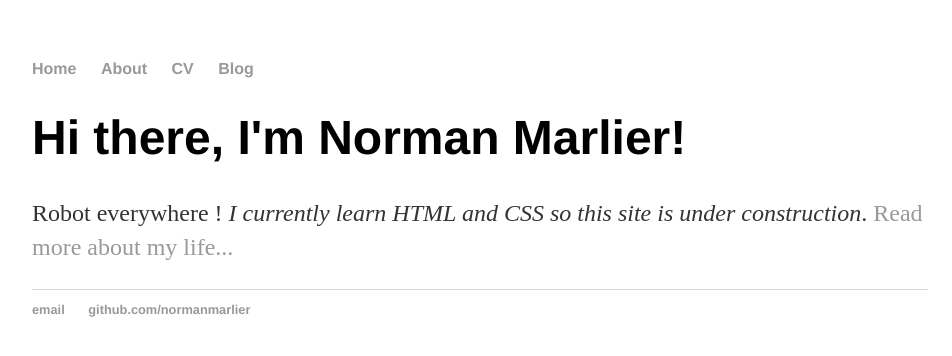
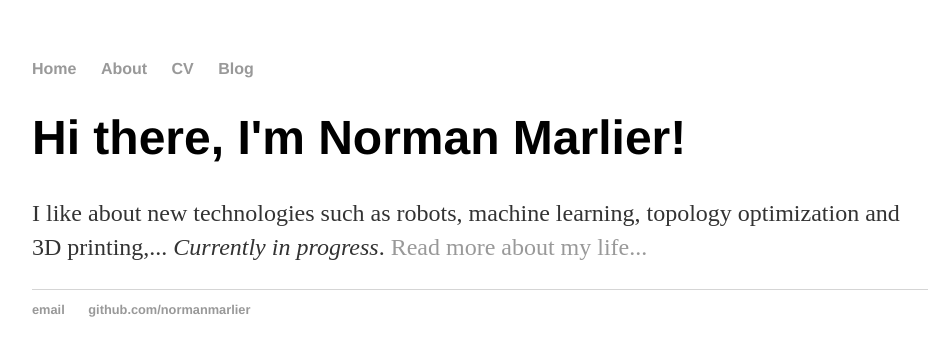
Before and after one commit to NormanMarlier/NormanMarlier.github.io, a Jekyll site: the page built from index.html, in a window 1280 px wide. Shown: the top 356 px of the page, without its empty margins (160-1112 px from the left). Built offline with Jekyll 4.4.1, drawn with Linux system fonts in a browser that asks for light colours.

Commit message:
Update index.html

```diff
--- a/index.html
+++ b/index.html
@@ -1,30 +1,8 @@
-<!DOCTYPE html>
-<html>
-	<head>
-		<title>Norman's home page</title>
-		<!-- link to main stylesheet -->
-		<link rel="stylesheet" type="text/css" href="/css/main.css">
-	</head>
-	<body>
-		<nav>
-    		<ul>
-        		<li><a href="/">Home</a></li>
-	        	<li><a href="/about">About</a></li>
-        		<li><a href="/cv">CV</a></li>
-        		<li><a href="/blog">Blog</a></li>
-    		</ul>
-		</nav>
-		<div class="container">
-    		<div class="blurb">
-        		<h1>Hi there, I'm Norman Marlier!</h1>
-				<p>Robot everywhere ! <em>I currently learn HTML and CSS so this site is under construction</em>. <a href="/about">Read more about my life...</a></p>
-    		</div><!-- /.blurb -->
-		</div><!-- /.container -->
-		<footer>
-    		<ul>
-        		<li><a href="mailto:norman.marlier@gmail.com">email</a></li>
-        		<li><a href="https://github.com/normanmarlier">github.com/normanmarlier</a></li>
-			</ul>
-		</footer>
-	</body>
-</html>
+---
+layout: default
+title: Norman's home page
+---
+<div class="blurb">
+	<h1>Hi there, I'm Norman Marlier!</h1>
+	<p>I like about new technologies such as robots, machine learning, topology optimization and 3D printing,... <em>Currently in progress</em>. <a href="/about">Read more about my life...</a></p>
+</div><!-- /.blurb -->
```
